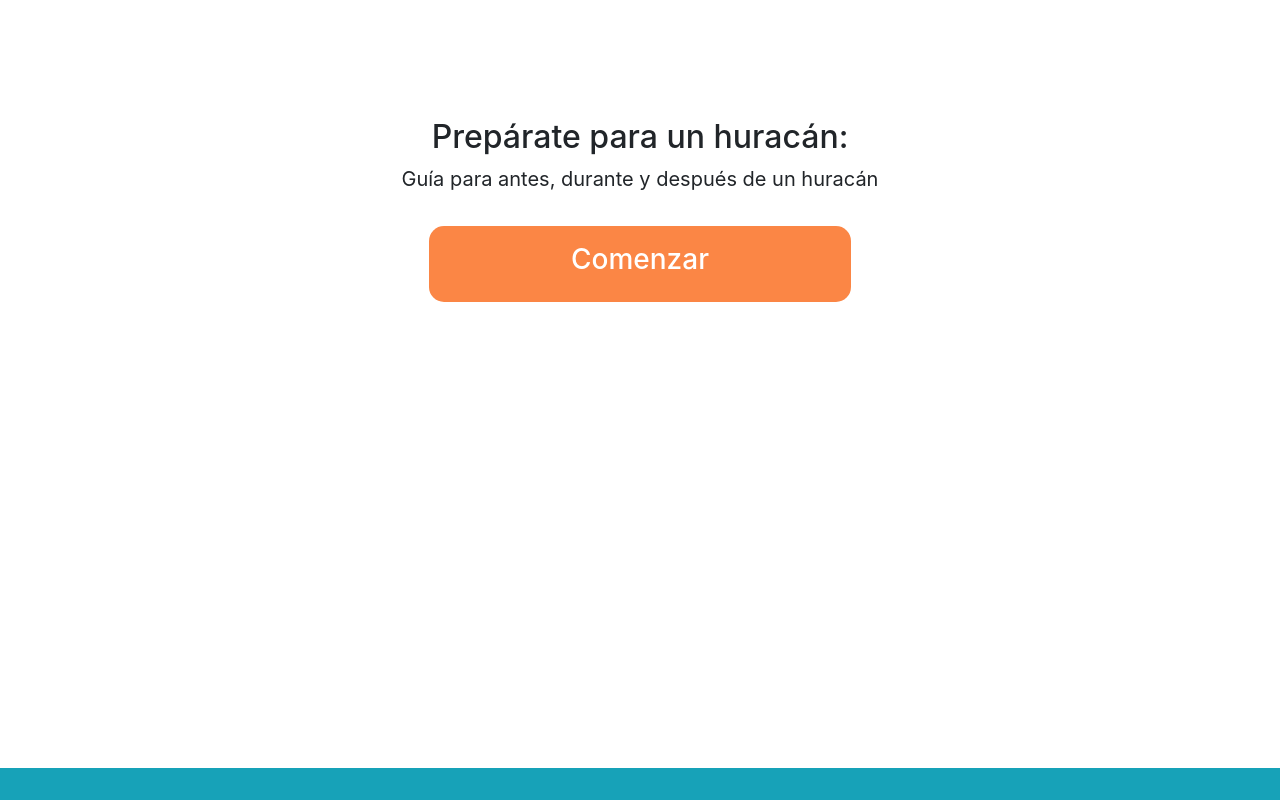
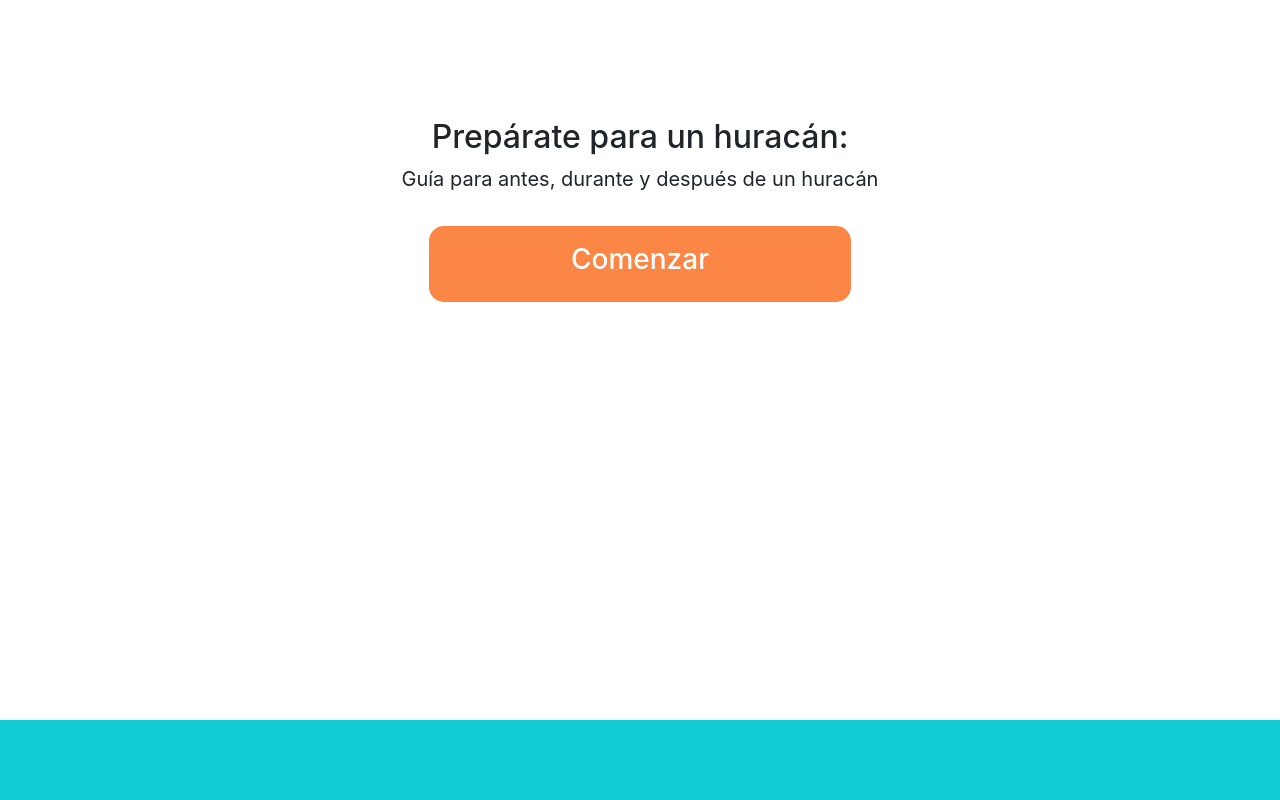
Before and after one commit to marcosmap1998/Platform, a Nuxt app: page /preparate-huracan in a window 1280 px wide. Built offline with nearby package versions, Linux system fonts and the light colour scheme.

Commit message:
Add files via upload

```diff
--- /dev/null
+++ b/components/general/Menubar.vue
@@ -0,0 +1,27 @@
+<template>
+  <div class="general-container">
+    <b-container>
+      <b-row class="justify-content-center mt-4">
+        <b-col lg="8" class="d-flex flex-row justify-content-between">
+          <div>
+            <h3>a Salvo</h3>
+          </div>
+          <div class="regresar mt-1">
+            <a href=""><h5>Regresar</h5></a>
+          </div>
+        </b-col>
+      </b-row>
+    </b-container>
+  </div>
+</template>
+
+<style>
+.regresar a {
+  color: #000;
+}
+
+.regresar a:hover {
+  color: #000;
+  text-decoration: none;
+}
+</style>
--- a/components/general/Navbar.vue
+++ b/components/general/Navbar.vue
@@ -1,28 +1,41 @@
 <template>
-  <div>
-    <b-navbar toggleable="lg" type="dark" variant="info" class="fixed-bottom">
+  <b-navbar
+    toggleable="sm"
+    fixed="bottom"
+    class="barra_nav justify-content-end"
+  >
     <b-navbar-toggle target="nav-collapse"></b-navbar-toggle>
+
     <b-collapse id="nav-collapse" is-nav class="justify-content-center">
       <b-navbar-nav>
-          <b-nav-item href="/home" class="mx-3 icono"
+        <b-nav-item href="/home" class="mx-3 icono align-self-center">
+          <nuxt-link to="/home" class="link"
             ><i class="fas fa-home"></i
-          ></b-nav-item>
-          <b-nav-item href="#" class="mx-3 icono"
+          ></nuxt-link>
+        </b-nav-item>
+        <b-nav-item href="#" class="mx-3 icono align-self-center">
+          <nuxt-link to="/" class="link"
             ><i class="fas fa-phone"></i
-          ></b-nav-item>
-          <b-nav-item href="#" class="mx-3 icono"
+          ></nuxt-link>
+        </b-nav-item>
+        <b-nav-item href="#" class="mx-3 icono align-self-center">
+          <nuxt-link to="/mapa" class="link"
             ><i class="fas fa-map-marker-alt"></i
-          ></b-nav-item>
-          <b-nav-item href="#" class="mx-3 icono"
+          ></nuxt-link>
+        </b-nav-item>
+        <b-nav-item href="#" class="mx-3 icono align-self-center">
+          <nuxt-link to="/" class="link"
             ><i class="fas fa-info-circle"></i
-          ></b-nav-item>
-          <b-nav-item href="#" class="mx-3 icono"
+          ></nuxt-link>
+        </b-nav-item>
+        <b-nav-item href="#" class="mx-3 icono align-self-center">
+          <nuxt-link to="/" class="link"
             ><i class="fas fa-comment-alt"></i
-          ></b-nav-item>
+          ></nuxt-link>
+        </b-nav-item>
       </b-navbar-nav>
     </b-collapse>
   </b-navbar>
-  </div>
 </template>
 
 <script>
@@ -35,7 +48,26 @@ export default {
 </script>
 
 <style>
+.barra_nav {
+  height: 10vh;
+  background-color: #12cdd4;
+}
+
 .icono {
   font-size: 2em;
 }
+
+.link {
+  color: #fedfda;
+}
+
+.link:hover {
+  color: #fff;
+}
+
+@media screen and (max-width: 800px) {
+  .icono {
+    font-size: 1.5em;
+  }
+}
 </style>
```
Lines whose indentation alone changed are shown as unchanged.
